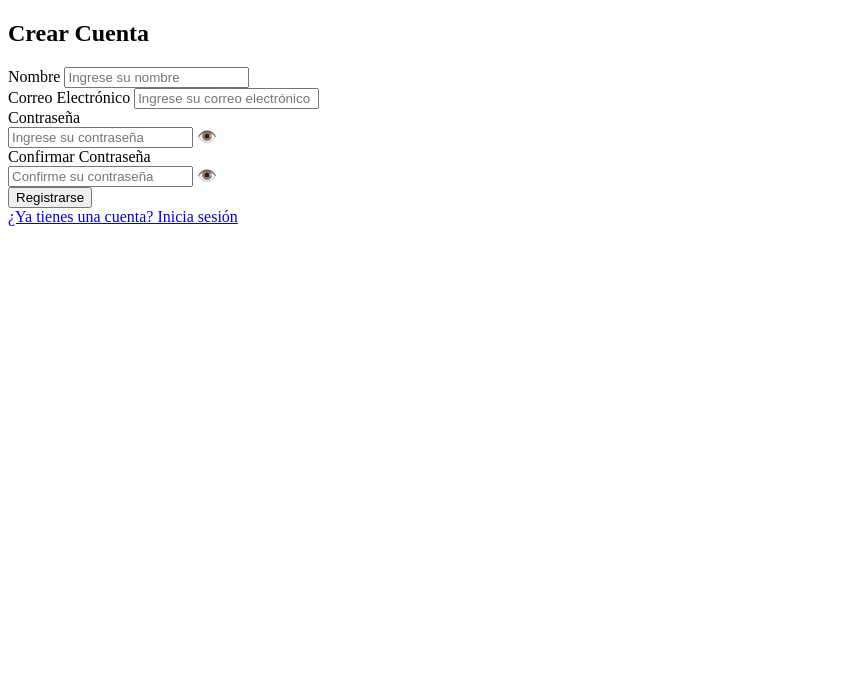
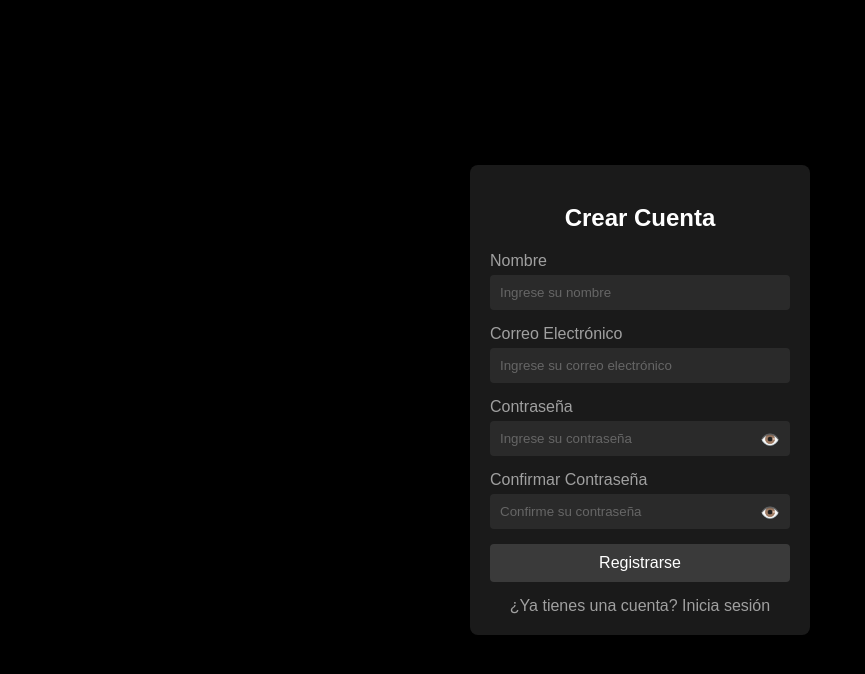
Before and after one commit to JuanFelipeSolanoAnteliz/notesApp, a website: page src/view/signUp.html in a window 1280 px wide. Shown: the whole page, without its empty margins (0-865 px from the left). Drawn offline with Linux system fonts and the light colour scheme.

Commit message:
feat: :lipstick: css styles to sign up view

```diff
--- /dev/null
+++ b/src/css/signUp.css
@@ -0,0 +1,76 @@
+body {
+    font-family: Arial, sans-serif;
+    background-color: #000000;
+    display: flex;
+    justify-content: center;
+    align-items: center;
+    height: 100vh;
+    margin: 0;
+}
+.signup-container {
+    background-color: #1a1a1a;
+    padding: 20px;
+    border-radius: 8px;
+    width: 300px;
+    box-shadow: 0 0 10px rgba(0,0,0,0.5);
+}
+h2 {
+    color: #ffffff;
+    text-align: center;
+    margin-bottom: 20px;
+}
+.form-group {
+    margin-bottom: 15px;
+}
+label {
+    display: block;
+    margin-bottom: 5px;
+    color: #a0a0a0;
+}
+input {
+    width: 100%;
+    padding: 10px;
+    border: none;
+    border-radius: 4px;
+    background-color: #2a2a2a;
+    color: #ffffff;
+    box-sizing: border-box;
+}
+input::placeholder {
+    color: #666666;
+}
+button {
+    width: 100%;
+    padding: 10px;
+    background-color: #3a3a3a;
+    color: white;
+    border: none;
+    border-radius: 4px;
+    cursor: pointer;
+    font-size: 16px;
+}
+button:hover {
+    background-color: #4a4a4a;
+}
+.toggle-password {
+    position: absolute;
+    right: 10px;
+    top: 50%;
+    transform: translateY(-50%);
+    cursor: pointer;
+    color: #666666;
+}
+.password-container {
+    position: relative;
+}
+.login-link {
+    text-align: center;
+    margin-top: 15px;
+}
+.login-link a {
+    color: #a0a0a0;
+    text-decoration: none;
+}
+.login-link a:hover {
+    text-decoration: underline;
+}
--- a/src/view/signUp.html
+++ b/src/view/signUp.html
@@ -4,6 +4,8 @@
     <meta charset="UTF-8">
     <meta name="viewport" content="width=device-width, initial-scale=1.0">
     <title>Registro de Usuario</title>
+    <link rel="stylesheet" href="../css/signUp.css">
+    <script type="module" src="../js/signUp.js" defer></script>
 </head>
 <body>
     <div class="signup-container">
```
